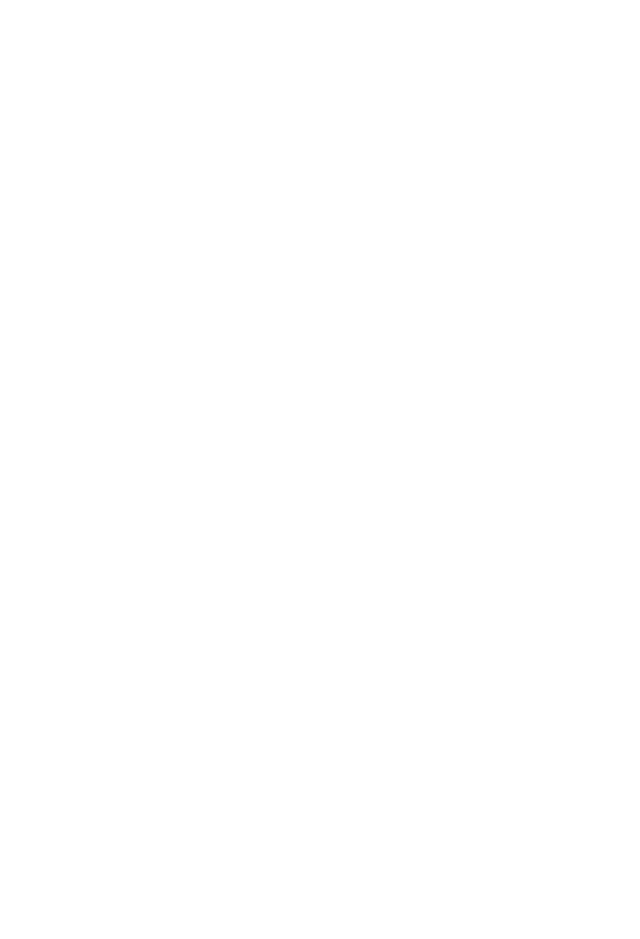
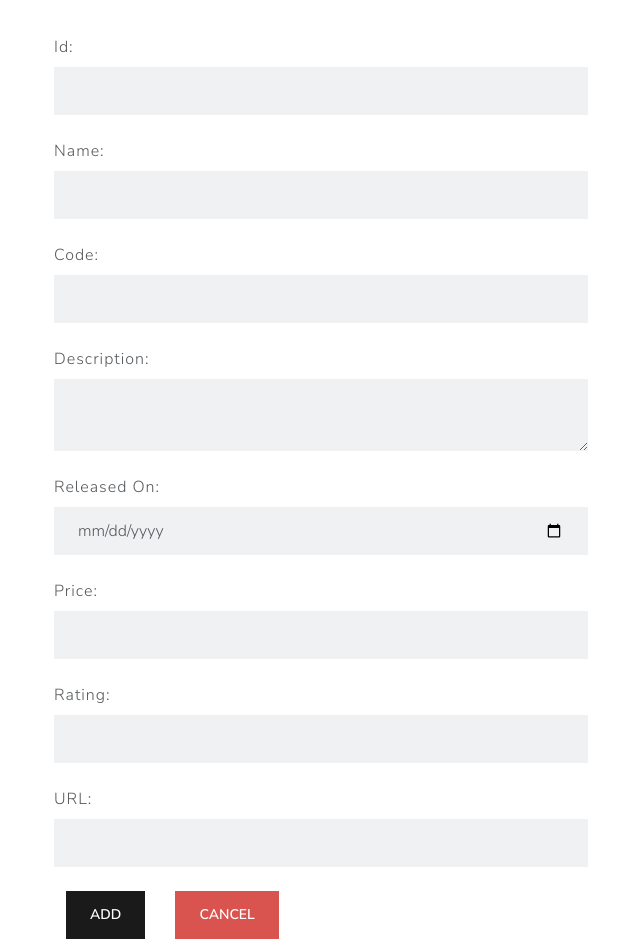
Before and after one commit to joydip-git/siemens-angular-12thOct2026, an Angular app in the folder codes/day-5/pms-app/: page /products/add in a window 1280 px wide. Shown: the part 149-1088 px from the top of the page, without its empty margins (40-680 px from the left). Before the commit the page ends 800 px from the top, so only its background shows below. Built offline with nearby package versions, Linux system fonts and the light colour scheme.

Commit message:
add, edit product and product detail designs

```diff
--- a/codes/day-5/pms-app/src/app/modules/products/components/add-product/add-product.html
+++ b/codes/day-5/pms-app/src/app/modules/products/components/add-product/add-product.html
@@ -1 +1,77 @@
-<p>add-product works!</p>
+<div class="container">
+    <div class="row">
+        <div class="col-xs-12 col-md-6 col-md-6-offest-3">
+            <form class="form-horizontal">
+                <fieldset>
+                    <legend>Update Form: </legend>
+                    <div class="form-group">
+                        <label for="productId" class="form-label mt-4">
+                            Id:
+                        </label>
+                        <input type="number" id="productId" class="form-control">
+                    </div>
+
+                    <div class="form-group">
+                        <label for="productName" class="form-label mt-4">
+                            Name:
+                        </label>
+                        <input type="text" id="productName" class="form-control">
+                    </div>
+
+                    <div class="form-group">
+                        <label for="productCode" class="form-label mt-4">
+                            Code:
+                        </label>
+                        <input type="text" id="productCode" class="form-control">
+                    </div>
+
+                    <div class="form-group">
+                        <label for="description" class="form-label mt-4">
+                            Description:
+                        </label>
+                        <textarea id="description" class="form-control">
+                        </textarea>
+                    </div>
+
+                    <div class="form-group">
+                        <label for="releaseDate" class="form-label mt-4">
+                            Released On:
+                        </label>
+                        <input type="date" id="releaseDate" class="form-control">
+                    </div>
+
+                    <div class="form-group">
+                        <label for="price" class="form-label mt-4">
+                            Price:
+                        </label>
+                        <input type="number" id="price" class="form-control">
+                    </div>
+
+                    <div class="form-group">
+                        <label for="starRating" class="form-label mt-4">
+                            Rating:
+                        </label>
+                        <input type="number" id="starRating" class="form-control">
+                    </div>
+
+                    <div class="form-group">
+                        <label for="imageUrl" class="form-label mt-4">
+                            URL:
+                        </label>
+                        <input type="text" id="imageUrl" class="form-control">
+                    </div>
+                    <br>
+                    <div class="container-fluid btn-center">
+                        <button type="submit" class="btn btn-primary">
+                            Add
+                        </button>
+                        &nbsp;&nbsp;&nbsp;&nbsp;
+                        <button type="button" class="btn btn-danger">
+                            Cancel
+                        </button>
+                    </div>
+                </fieldset>
+            </form>
+        </div>
+    </div>
+</div>
--- a/codes/day-5/pms-app/src/app/modules/products/components/edit-product/edit-product.html
+++ b/codes/day-5/pms-app/src/app/modules/products/components/edit-product/edit-product.html
@@ -1 +1,77 @@
-<p>edit-product works!</p>
+<div class="container">
+    <div class="row">
+        <div class="col-xs-12 col-md-6 col-md-6-offest-3">
+            <form class="form-horizontal">
+                <fieldset>
+                    <legend>Update Form: </legend>
+                    <div class="form-group">
+                        <label for="productId" class="form-label mt-4">
+                            Id:
+                        </label>
+                        <input type="number" id="productId" class="form-control" readonly>
+                    </div>
+
+                    <div class="form-group">
+                        <label for="productName" class="form-label mt-4">
+                            Name:
+                        </label>
+                        <input type="text" id="productName" class="form-control">
+                    </div>
+
+                    <div class="form-group">
+                        <label for="productCode" class="form-label mt-4">
+                            Code:
+                        </label>
+                        <input type="text" id="productCode" class="form-control">
+                    </div>
+
+                    <div class="form-group">
+                        <label for="description" class="form-label mt-4">
+                            Description:
+                        </label>
+                        <textarea id="description" class="form-control">
+                        </textarea>
+                    </div>
+
+                    <div class="form-group">
+                        <label for="releaseDate" class="form-label mt-4">
+                            Released On:
+                        </label>
+                        <input type="date" id="releaseDate" class="form-control">
+                    </div>
+
+                    <div class="form-group">
+                        <label for="price" class="form-label mt-4">
+                            Price:
+                        </label>
+                        <input type="number" id="price" class="form-control">
+                    </div>
+
+                    <div class="form-group">
+                        <label for="starRating" class="form-label mt-4">
+                            Rating:
+                        </label>
+                        <input type="number" id="starRating" class="form-control">
+                    </div>
+
+                    <div class="form-group">
+                        <label for="imageUrl" class="form-label mt-4">
+                            URL:
+                        </label>
+                        <input type="text" id="imageUrl" class="form-control">
+                    </div>
+                    <br>
+                    <div class="container-fluid btn-center">
+                        <button type="submit" class="btn btn-primary">
+                            Edit
+                        </button>
+                        &nbsp;&nbsp;&nbsp;&nbsp;
+                        <button type="button" class="btn btn-danger">
+                            Cancel
+                        </button>
+                    </div>
+                </fieldset>
+            </form>
+        </div>
+    </div>
+</div>
--- a/codes/day-5/pms-app/src/app/modules/products/components/product-detail/product-detail.html
+++ b/codes/day-5/pms-app/src/app/modules/products/components/product-detail/product-detail.html
@@ -1 +1,52 @@
-<p>product-detail works!</p>
+<div class="container">
+    <div class="panel panel-primary">
+        <div class="panel-heading large-font">
+            Details of: &nbsp;
+            <a class="btn btn-primary edit-btn">
+                Edit
+            </a>
+        </div>
+    </div>
+    <hr>
+    <div class="panel-body">
+        <div class="row">
+            <div class="col-md-6">
+                <div class="row">
+                    <div class="col-md-3">Name:&nbsp;</div>
+                    <div class="col-md-6"></div>
+                </div>
+                <div class="row">
+                    <div class="col-md-3">Code:&nbsp;</div>
+                    <div class="col-md-6"></div>
+                </div>
+                <div class="row">
+                    <div class="col-md-3">Description:&nbsp;</div>
+                    <div class="col-md-6"></div>
+                </div>
+                <div class="row">
+                    <div class="col-md-3">Availability:&nbsp;</div>
+                    <div class="col-md-6"></div>
+                </div>
+                <div class="row">
+                    <div class="col-md-3">Price:&nbsp;</div>
+                    <div class="col-md-6"></div>
+                </div>
+                <div class="row">
+                    <div class="col-md-3">Rating:&nbsp;</div>
+                    <div class="col-md-6">
+                    </div>
+                </div>
+            </div>
+            <div class="col-md-6">
+                <img class="center-block img-responsive" [style.width.px]="200" alt="NA">
+            </div>
+        </div>
+    </div>
+    <div class="panel-footer">
+        <button routerLink="/products" class="btn btn-primary back-btn" type="button">
+            <i class="bi bi-arrow-left-square"></i>
+            &nbsp;&nbsp;
+            Back
+        </button>
+    </div>
+    }
```
